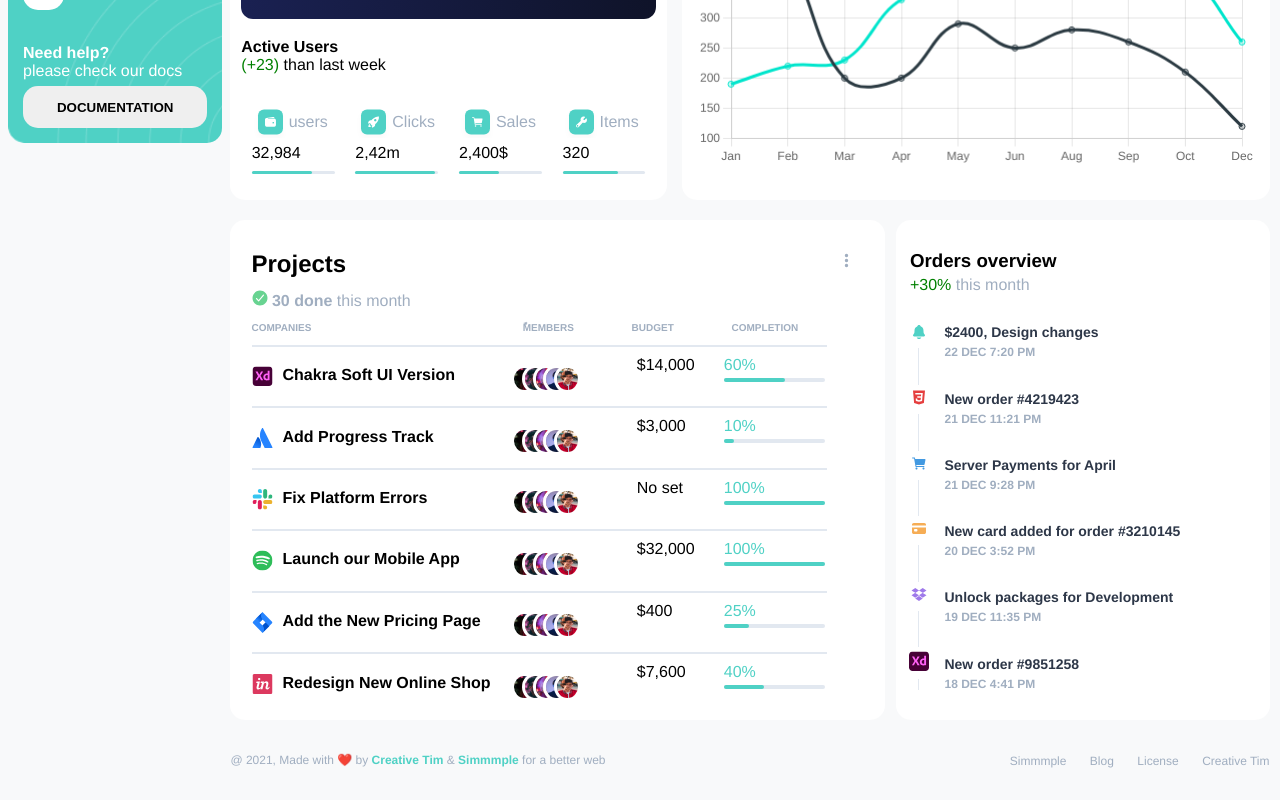
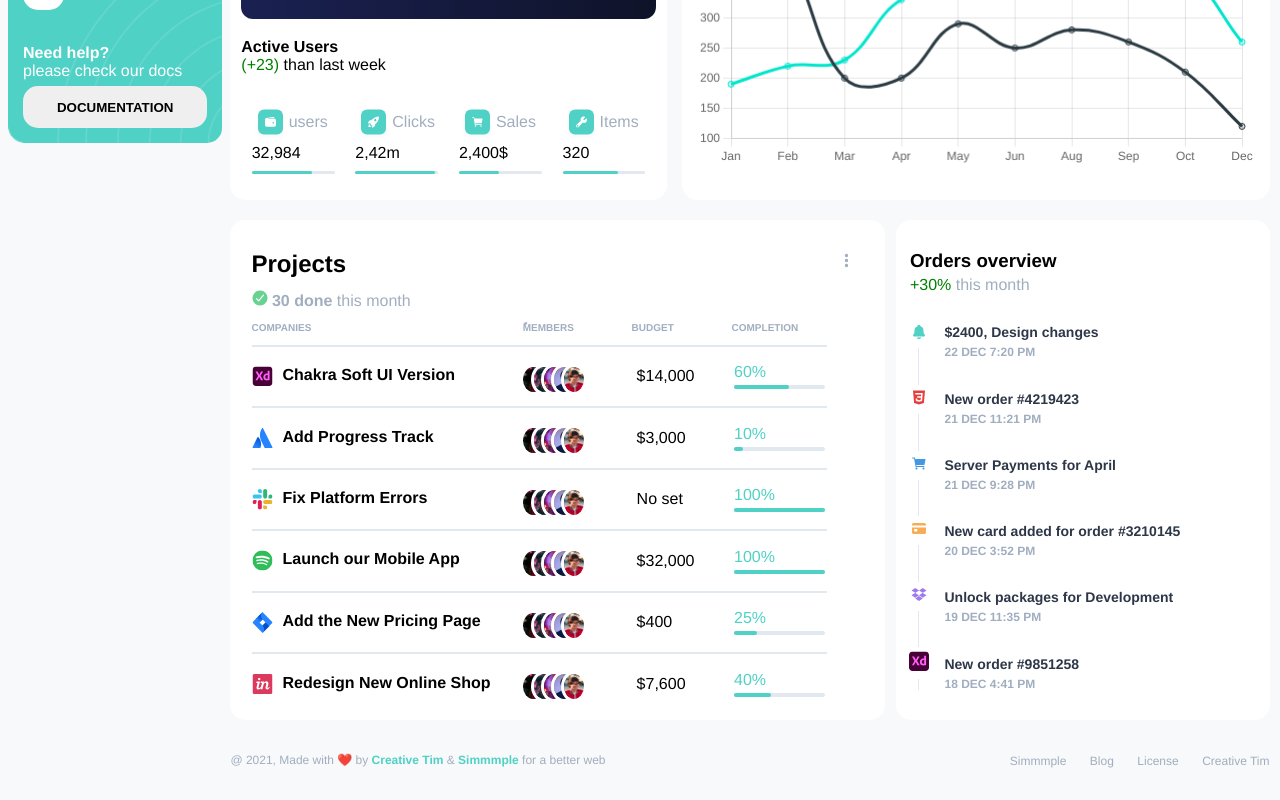
Before and after one commit to mr-sabzi/amar, a React (Vite) app: page / in a window 1280 px wide. Shown: the part 695-1495 px from the top of the page. Built offline with nearby package versions, Linux system fonts and the light colour scheme.

Commit message:
fix table dashbord table size

```diff
--- a/src/components/Styles/Overview.css
+++ b/src/components/Styles/Overview.css
@@ -1,4 +1,4 @@
-.overview-kol{
+.overview-kol {
   width: 100%;
   /* background-color: red; */
   height: 500px;
@@ -6,103 +6,100 @@
   display: flex;
   justify-content: space-between;
 }
-.overview-kol-L{
+.overview-kol-L {
   width: 62%;
   height: 98%;
   /* background-color: rgb(91, 189, 91); */
   border-radius: 15px;
   padding: 5px;
-    background-color: #FFFFFF;
+  background-color: #ffffff;
   display: flex;
   justify-content: center;
   align-items: center;
 }
-.overview-kol-R{
+.overview-kol-R {
   width: 35%;
   height: 98%;
-    background-color: #FFFFFF;
+  background-color: #ffffff;
   border-radius: 15px;
   display: flex;
   justify-content: center;
   align-items: center;
-    padding:5px ;
-
+  padding: 5px;
 }
-.overview-kol-L-header{
+.overview-kol-L-header {
   /* background-color: antiquewhite;      */
   display: flex;
   justify-content: space-between;
   /* padding: 3px; */
   width: 99%;
   height: 60px;
-
-
 }
-.overview-kol-L-header-matn{
+.overview-kol-L-header-matn {
   height: 100%;
   display: flex;
   justify-content: space-between;
   flex-direction: column;
   /* width: 50%; */
 }
-.shadowsss{
-    color: #A0AEC0;
-
+.shadowsss {
+  color: #a0aec0;
 }
 
-.overview-kol-L-header2{
+.overview-kol-L-header2 {
   width: 99%;
   height: 35px;
   /* background-color: aqua; */
   display: flex;
   /* border-bottom: solid #E2E8F0 1px; */
 
-
-    color: #A0AEC0;
+  color: #a0aec0;
 }
-.overview-kol-L-header2-Left{
+.overview-kol-L-header2-Left {
   width: 40%;
   display: flex;
   align-items: center;
 }
-.overview-kol-L-header2-Right{
+.overview-kol-L-header2-Right {
   width: 55%;
   display: flex;
   align-items: center;
   justify-content: space-around;
 }
-.overview-kol-L-over{
+.overview-kol-L-over {
   width: 99%;
   height: 81%;
   /* background-color: blue; */
 }
-.overview-kol-L-over-dvs{
+.overview-kol-L-over-dvs {
   width: 95%;
-    height:16.66%;
+  height: 16.66%;
   display: flex;
-    border-top: solid 2px #E2E8F0;
+  border-top: solid 2px #e2e8f0;
   align-items: center;
+
   /* justify-content: space-between; */
 }
-.overview-kol-L-over-dvs-DL{
+.overview-kol-L-over-dvs-DL {
   width: 44%;
   display: flex;
-
 }
-.mdlsjfhuoedl{
+.mdlsjfhuoedl {
   margin-left: 10px;
 }
-.overview-kol-L-over-dvs-DR{
+.overview-kol-L-over-dvs-DR {
   width: 55%;
+  height: 100%;
   margin-left: 4px;
   display: flex;
   justify-content: space-between;
+  align-items: center;
 }
-.overview-kol-L-center{
+.overview-kol-L-center {
   width: 95%;
   height: 90%;
 }
-.overview-kol-R-center{
+.overview-kol-R-center {
   width: 95%;
   height: 90%;
   /* background-color: red; */
@@ -110,13 +107,13 @@ flex-direction: column;
   flex-direction: column;
   justify-content: space-between;
 }
-.kalmdvz{
-    color: #A0AEC0;
+.kalmdvz {
+  color: #a0aec0;
 }
-.green{
+.green {
   color: green;
 }
-.overview-kol-R-header{
+.overview-kol-R-header {
   width: 100%;
   height: 10%;
   /* background-color: blue; */
@@ -124,7 +121,7 @@ flex-direction: column;
   flex-direction: column;
   justify-content: space-between;
 }
-.overview-kol-R-body{
+.overview-kol-R-body {
   width: 100%;
   /* background-color: yellow; */
   height: 83%;
@@ -132,7 +129,7 @@ flex-direction: column;
   justify-content: space-between;
 }
 
-.overview-kol-R-body-L{
+.overview-kol-R-body-L {
   width: 5%;
   /* background-color: gray; */
   height: 100%;
@@ -141,7 +138,7 @@ flex-direction: column;
   justify-content: space-between;
   align-items: center;
 }
-.overview-kol-R-body-R{
+.overview-kol-R-body-R {
   width: 90%;
   /* background-color: blue; */
   height: 100%;
@@ -149,62 +146,68 @@ align-items: center;
   flex-direction: column;
   justify-content: space-between;
 }
-.fasele{
+.fasele {
   width: 1px;
-    background-color: #E2E8F0;
+  background-color: #e2e8f0;
   height: 10%;
 }
-.spaniconfit{
+.spaniconfit {
   width: fit-content;
   height: fit-content;
 }
-.fasele2{
+.fasele2 {
   width: 1px;
-    background-color: #E2E8F0;
+  background-color: #e2e8f0;
   height: 3%;
 }
-.overview-kol-R-body-R-divs{
+.overview-kol-R-body-R-divs {
   display: flex;
   flex-direction: column;
-
 }
-.overview-kol-R-body-R-divs-names{
-    color: #2D3748;
+.overview-kol-R-body-R-divs-names {
+  color: #2d3748;
   font-size: 14px;
 }
-.overview-kol-R-body-R-divs-dates{
-    color: #A0AEC0;
+.overview-kol-R-body-R-divs-dates {
+  color: #a0aec0;
   font-size: 12px;
   margin-top: 5px;
 }
-.overview-kol-L-over-dvs-DR-com{
-width: 35%;
+.overview-kol-L-over-dvs-DR-com {
+  width: 30%;
 
-color:#4FD1C5 ;
+  color: #4fd1c5;
 }
-.overview-kol-L-over-dvs-DR-com-d{
+.overview-kol-L-over-dvs-DR-com-d {
   width: 100%;
   height: 4px;
   margin-top: 4px;
   border-radius: 15px;
-    background-color: #E2E8F0;
-
+  background-color: #e2e8f0;
+}
+.overview-kol-L-over-dvs-DR-com-d-por {
+  border-radius: 15px;
+  height: 100%;
+  background-color: #4fd1c5;
+}
+.members-avatar {
+  width: 42%;
+  height: 70%;
+  display: flex;
+  justify-content: end;
+align-items: center;
+}
+.members-avatar-s{
+    width: 83%;
+    height: 100%;
+display: flex;
+align-items: center;
 
 }
-.overview-kol-L-over-dvs-DR-com-d-por{
- border-radius: 15px;
-    height: 100%;
-    background-color:#4FD1C5 ;
-}
-.members-avatar{
-    margin-left: 12px;
-    width: 40%;
-align-items: center;
-    display: flex;
-}
 .members-avatar-d{
-    width: 18%;
-    height: 53%;
+    width: 19%;
+    height: 60%;
+margin-left: 20px;
 }
 .members-avatar-d-img{
     border: 3px solid white;
@@ -212,10 +215,12 @@ align-items: center;
     height: 100%;
     border-radius: 50%;
 }
-.overview-kol-L-over-dvs-DR-price{
-    width: 30%;
+.overview-kol-L-over-dvs-DR-price {
+  width: 32%;
+  height: 100%;
+  height: fit-content;
 }
 
-.overWiew-Header-str{
+.overWiew-Header-str {
   font-size: 10px;
 }
--- a/src/components/UI/Dashboard/Overview.jsx
+++ b/src/components/UI/Dashboard/Overview.jsx
@@ -77,26 +77,25 @@ const ArrFR = [
   },
 ];
 const ArrAvatar = [
-
-    {
-    margin:"-10px",
+  {
+    margin: "-10px",
     img: "../image/829b223a519c61d51eb440aff46c5258b749cc2b.jpg",
   },
 
   {
-    margin:"-10px",
+    margin: "-10px",
     img: "../image/79d4f6cc74be928a57c88c53b40db6b2d3cd95de.jpg",
   },
   {
-    margin:"-10px",
+    margin: "-10px",
     img: "../image/a70139183377d3b29d32b52ddb5e92d8d08643a1.jpg",
   },
   {
-   margin:"-10px",
+    margin: "-10px",
     img: "../image/b940caf9f3a52bcc9317c793ebc094db911b237b.jpg",
   },
   {
-   margin:"-10px",
+    margin: "-10px",
     img: "../image/aefc4dce7d5db174a07347d853fddacb55edbe39.jpg",
   },
 ];
@@ -133,6 +132,7 @@ function Overview() {
             <div className="overview-kol-L-over">
               {ArrOver.map((item) => (
                 <>
+                  {/* is not table for try  */}
                   <div className="overview-kol-L-over-dvs">
                     <div className="overview-kol-L-over-dvs-DL">
                       <Icon name={item.icon} />{" "}
@@ -140,15 +140,25 @@ function Overview() {
                     </div>
                     <div className="overview-kol-L-over-dvs-DR">
                       <div className="members-avatar">
+                        <div className="members-avatar-s">
                         {ArrAvatar.map((item) => (
                           <>
-                            <div className="members-avatar-d"style={{marginLeft:`${item.margin}`}} >
-                              <img src={item.img} alt=""  className="members-avatar-d-img"/>
+                            <div
+                              className="members-avatar-d"
+                              style={{ marginLeft: `${item.margin}` }}
+                            >
+                              <img
+                                src={item.img}
+                                alt=""
+                                className="members-avatar-d-img"
+                              />
                             </div>
                           </>
-                        ))}
+                        ))}</div>
                       </div>
-                      <div className="overview-kol-L-over-dvs-DR-price">{item.Bud}</div>
+                      <div className="overview-kol-L-over-dvs-DR-price">
+                        {item.Bud}
+                      </div>
                       <div className="overview-kol-L-over-dvs-DR-com">
                         {item.Comp}
                         <div className="overview-kol-L-over-dvs-DR-com-d">
```
Lines whose indentation alone changed are shown as unchanged.
